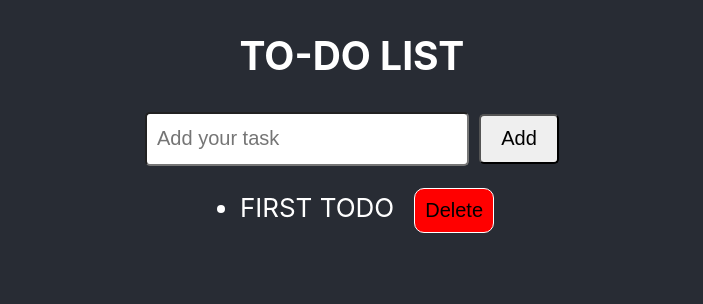
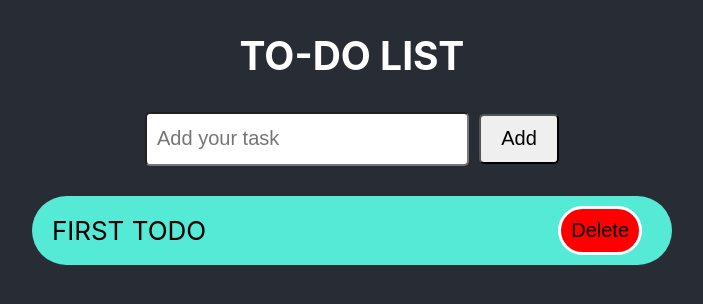
Before and after one commit to Tanishqa05/To-do-List_React-redux, a React (Create React App) app: page / in a window 1280 px wide. Shown: the top 304 px of the page, without its empty margins (288-991 px from the left). Built offline with nearby package versions, Linux system fonts and the light colour scheme.

Commit message:
created reducers and actions for adding and removing todos

```diff
--- a/src/App.css
+++ b/src/App.css
@@ -20,3 +20,24 @@
 .App-link {
   color: #61dafb;
 }
+
+.allTodos {
+  list-style-type: none;
+  padding: 0;
+  width: 50%;
+  margin: 20px;
+}
+
+.singleTodo {
+  background-color: #55ead6;
+  margin: 10px 0;
+  padding: 10px 20px;
+  border-radius: 40px;
+  display: flex;
+  justify-content: space-between;
+  align-items: center;
+}
+
+.todoText {
+  color: black;
+}
--- a/src/App.js
+++ b/src/App.js
@@ -14,11 +14,11 @@ function App() {
           style={{width: '80px', height: '50px', padding: '7px', borderRadius: '5px', fontSize: '20px', marginLeft: '10px'}}>Add</button>
         </form>
 
-        <ul>
-          <li>
-            <span>FIRST TODO</span>
+        <ul className='allTodos'>
+          <li className='singleTodo'>
+            <span className='todoText'>FIRST TODO</span>
             <button
-            style={{fontSize: '20px', marginTop: -5, borderRadius : '10px', padding: '10px', border: '1px solid white', backgroundColor: 'red', marginLeft: '20px', marginRight: '10px'}}
+            style={{fontSize: '20px', borderRadius : '40px', padding: '10px', border: '3px solid white', backgroundColor: 'red', marginLeft: '20px', marginRight: '10px'}}
             >Delete</button>
           </li>
         </ul>
--- /dev/null
+++ b/src/reducers/TodoReducer.js
@@ -0,0 +1,18 @@
+ const TodoReducer = (state = {todos:[]}, action) => {
+    switch(action.type){
+        case "ADD_TODO":
+            return {
+                todos: action.payload,
+            };
+
+        case "REMOVE_TODO":
+            return {
+                todos: action.payload,
+            };
+        default:
+            return state;
+    }
+
+}
+
+export default TodoReducer;
--- a/src/store.js
+++ b/src/store.js
@@ -1,9 +1,11 @@
 import {createStore, combineReducers, applyMiddleware} from 'redux';
 import { thunk } from 'redux-thunk';
 import { composeWithDevTools } from 'redux-devtools-extension';
+import TodoReducer from './reducers/TodoReducer';
 
 const reducers = combineReducers({
   // your reducers go here
+  Todo: TodoReducer
 });
 
 const initialState = {}
```
Also changed, not shown: src/actions/TodoActions.js (added, +26 -0 lines).
